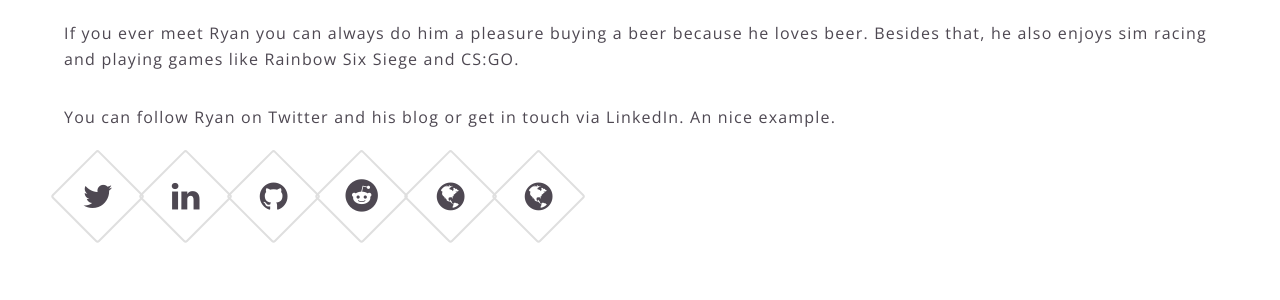
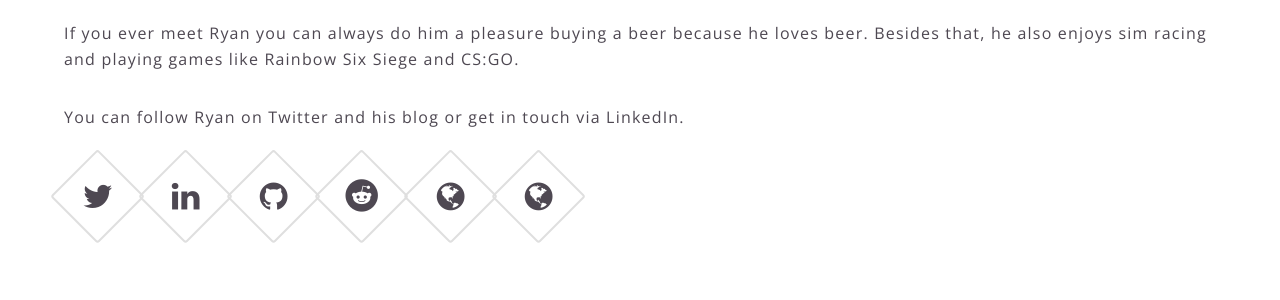
Before and after one commit to TeamRGE/teamrge-website, a Jekyll site: the page built from members/ryan-ververs-bijkerk.html, in a window 1280 px wide and 1317 px high. Shown: the part 713-1013 px from the top of the window. Built offline with Jekyll 4.4.1, drawn with Linux system fonts in a browser that asks for light colours.

```diff
--- a/members/ryan-ververs-bijkerk.html
+++ b/members/ryan-ververs-bijkerk.html
@@ -10,7 +10,7 @@
     <p>Ryan is currently a Technical Evangelist at RawWorks focused on the End-User Computing area. Ryan is primarily focusing on the user experience in centralized desktop environments. With his development skills, Ryan is capable to quickly adapt to customers by having an agile mindset. Ryan is a bit lazy, yes lazy but in a good way. Ryan is all about automation as he is not made for repeating tasks.</p>
     <p>Community is very important for Ryan and he is proud founder of the research platform GO-EUC. GO-EUC is a non-profit foundation with the goal to provide research capabilities to share knowledge. Next to that he is an active blogger and has published multiple tools. Besides his personal blogs and tools, Ryan is also a member of the Remote Display Analyzer team and of course TeamRGE. Ryan has been awarded several times for Microsoft Most Valuable Professional (MVP) and currently holds the Citrix Technology Professional (CTP) and VMware vExpert status.</p>
     <p>If you ever meet Ryan you can always do him a pleasure buying a beer because he loves beer. Besides that, he also enjoys sim racing and playing games like Rainbow Six Siege and CS:GO.</p>
-    <p>You can follow Ryan on Twitter and his blog or get in touch via LinkedIn. An nice example.</p>
+    <p>You can follow Ryan on Twitter and his blog or get in touch via LinkedIn.</p>
 </div>
 
 
```
